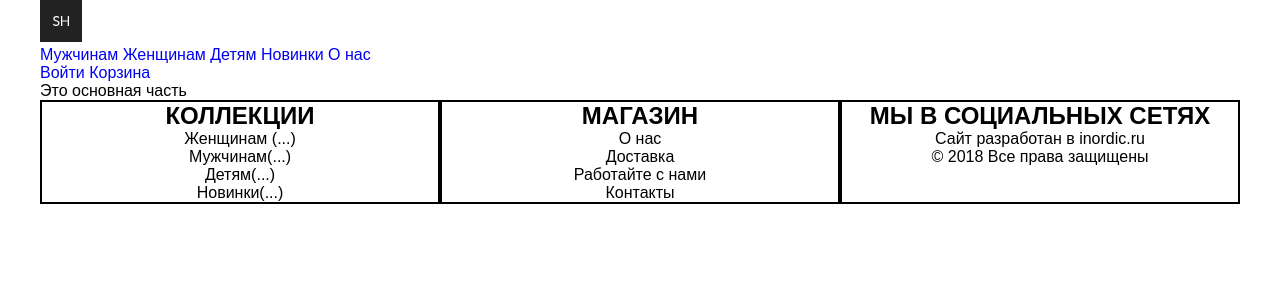
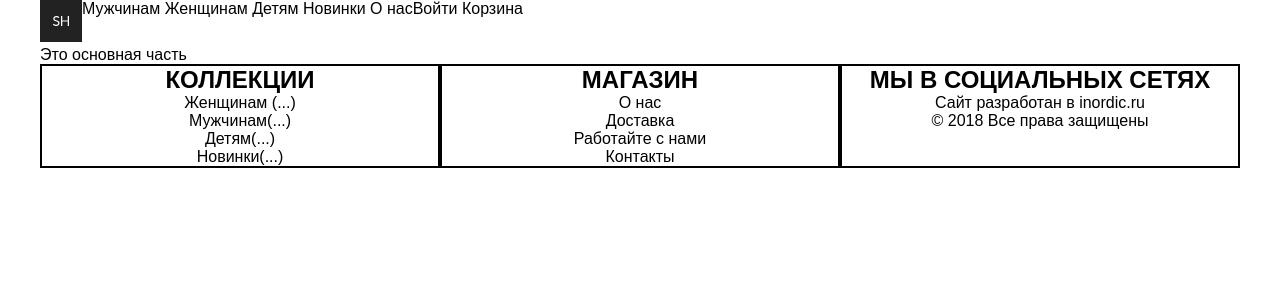
Before and after one commit to AFScoder/Web-store, a PHP site: page / in a window 1280 px wide. Shown: the top 300 px of the page. Run offline with PHP 8.4, Linux system fonts and the light colour scheme.

Commit message:
12/11/2018 23:03

```diff
--- a/style.css
+++ b/style.css
@@ -12,6 +12,21 @@ body a {
 .wrapper {
   width: 1200px;
   margin: 0 auto;
+}
+
+.wrapper header {
+  display: -webkit-box;
+  display: -ms-flexbox;
+  display: flex;
+}
+
+.wrapper header nav a {
+  color: black;
+}
+
+.wrapper header nav .categories {
+  margin-left: 50px;
+  margin-right: 30%;
 }
 
 .footer-container {
--- a/style.scss
+++ b/style.scss
@@ -19,6 +19,19 @@ body a {
 .wrapper {
     width: 1200px;
     margin: 0 auto;
+    header{
+        display: flex;
+        nav{
+            a{
+                color: $color2;
+            }
+            .categories{
+                margin-left: 50px;
+                margin-right: 30%;
+
+            }
+        }
+    }
 }
 
 .footer-container {
```
Also changed, not shown: 1 other file.
